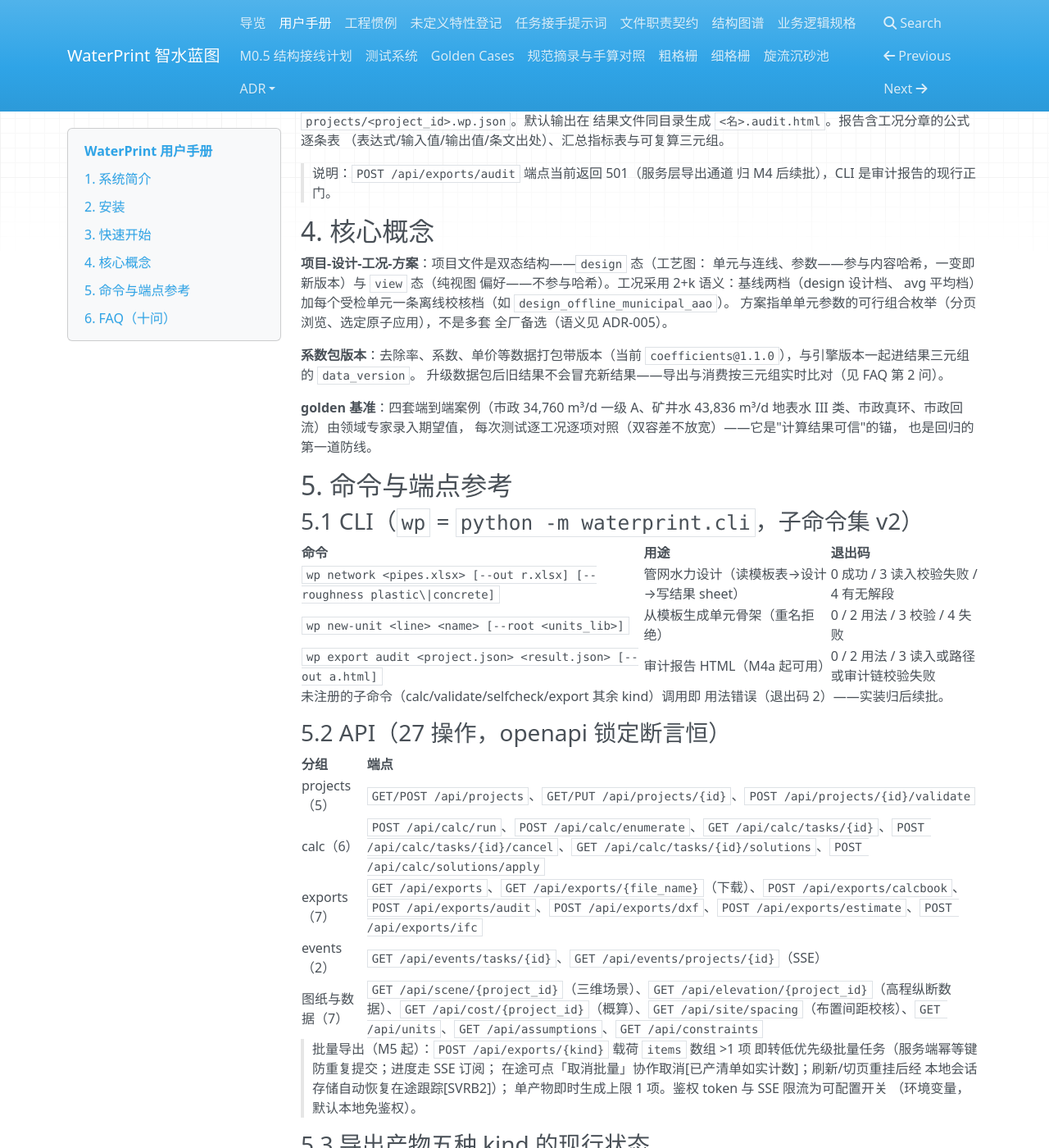
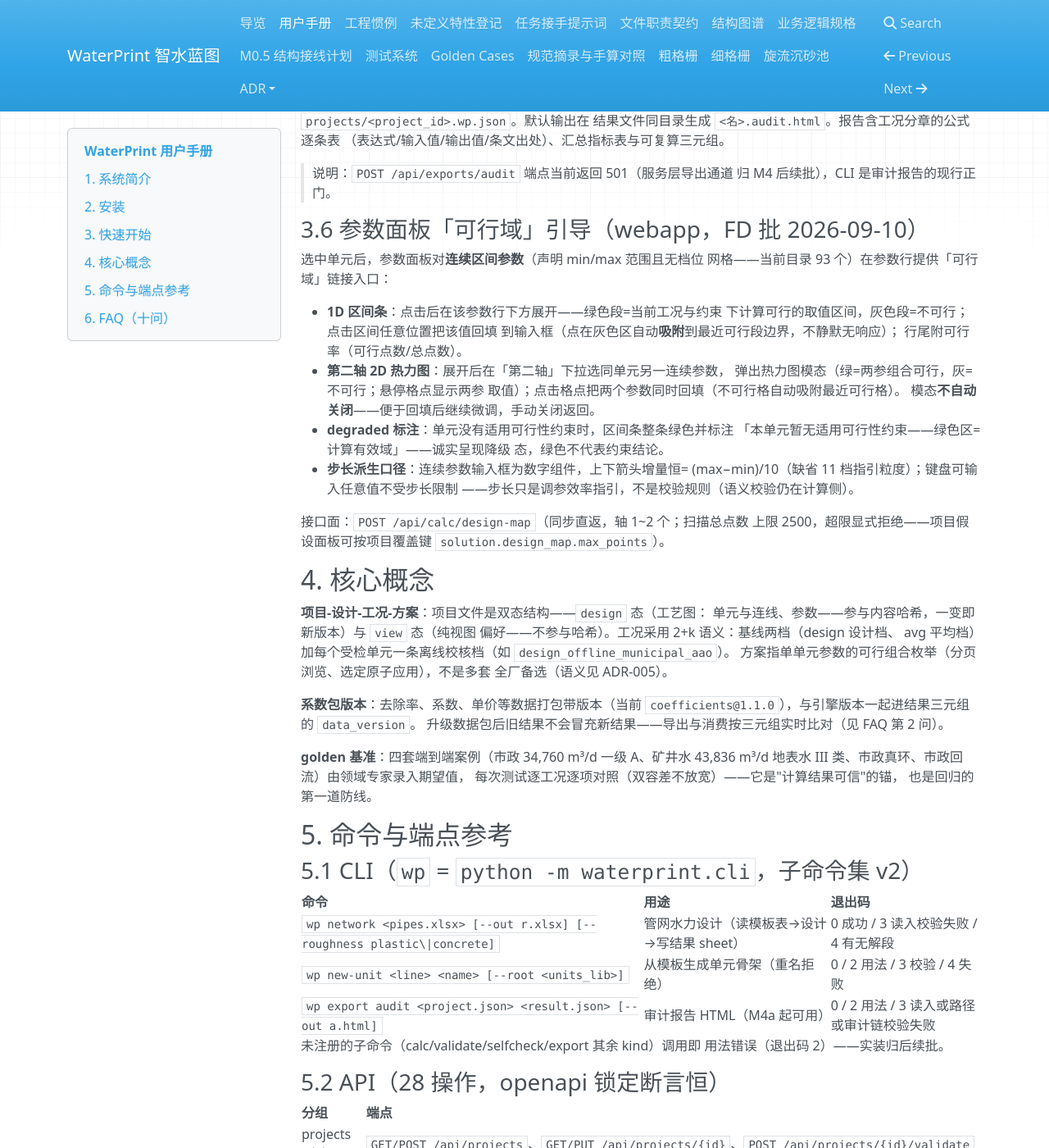
Before and after one commit to yyx20040712/waterprint, an MkDocs documentation site: the page built from docs/user-manual.md, in a window 1280 px wide and 1400 px high, scrolled down 2353 px. Shown: the whole window at 82% size. Built offline with MkDocs 1.6.1, drawn with Linux system fonts in a browser that asks for light colours; nearby versions of some CDN libraries; some of the changed text lies outside the part shown.

Commit message:
FD 可行域引导批 C5 文档笔: sync 门禁复绿+FD 用户面全档——file-contracts 登记三件(assumptions_design_map L1 伴生件[类注入防环]/solution design_map L3 正门产物件[PD1~PD5 全要素]/server services design_map[PD6 甲案同步直返——R1~R4 装配口径])+calc.py 注记勘正(六→七端点,149→191 行——C3 编辑后注记脱钩修复)+structure-graph §1b 补 services→registry 边(env 直算首例 load_coefficients L1 正门——交接「无新边」记载与实体 import 不符,勘误补登;jobs 面 CoefficientsView 适配器不变)+§2 增「可行域引导」调用链行(webapp feasibility→routers/calc→services/design_map→app run_design_map→solution/design_map→grid[guard_base=False]→enumerate→constraints)+user-manual §3.6 FD 段(93 连续参数「可行域」入口/1D 区间条点击回填+吸附/2D 热力图第二轴不自动关/degraded 标注诚实呈现/步长派生 (max-min)/10 口径——键盘任意值不限)+§5.2 勘正 27→28 操作 calc 6→7(与 openapi 锁定断言同步)+webapp 源面三处门禁修复(deriveStep.ts/.test+feasibility.test 契约头补输入/输出段——check_webapp;ParamForm 第二轴 Select placeholder 属性移除[FE3 C3/solutionsPane 同款规避——grep 门禁英文占位特征词]+头部契约补 FD 段注记)。仓外面=.workflow/pending-domain-expert.md §31.4 max_points 追认节已落。验证: 门禁 10 绿仅余 readonly 预期红[批末锁面复绿]/vitest 497/tsc --noEmit 零错/vite build 零错。真源=briefs/task-FD-plan.md

```diff
--- a/docs/user-manual.md
+++ b/docs/user-manual.md
@@ -139,6 +139,30 @@
 > 说明：`POST /api/exports/audit` 端点当前返回 501（服务层导出通道
 > 归 M4 后续批），CLI 是审计报告的现行正门。
 
+### 3.6 参数面板「可行域」引导（webapp，FD 批 2026-09-10）
+
+选中单元后，参数面板对**连续区间参数**（声明 min/max 范围且无档位
+网格——当前目录 93 个）在参数行提供「可行域」链接入口：
+
+- **1D 区间条**：点击后在该参数行下方展开——绿色段=当前工况与约束
+  下计算可行的取值区间，灰色段=不可行；点击区间任意位置把该值回填
+  到输入框（点在灰色区自动**吸附**到最近可行段边界，不静默无响应）；
+  行尾附可行率（可行点数/总点数）。
+- **第二轴 2D 热力图**：展开后在「第二轴」下拉选同单元另一连续参数，
+  弹出热力图模态（绿=两参组合可行，灰=不可行；悬停格点显示两参
+  取值）；点击格点把两个参数同时回填（不可行格自动吸附最近可行格）。
+  模态**不自动关闭**——便于回填后继续微调，手动关闭返回。
+- **degraded 标注**：单元没有适用可行性约束时，区间条整条绿色并标注
+  「本单元暂无适用可行性约束——绿色区=计算有效域」——诚实呈现降级
+  态，绿色不代表约束结论。
+- **步长派生口径**：连续参数输入框为数字组件，上下箭头增量恒=
+  (max−min)/10（缺省 11 档指引粒度）；键盘可输入任意值不受步长限制
+  ——步长只是调参效率指引，不是校验规则（语义校验仍在计算侧）。
+
+接口面：`POST /api/calc/design-map`（同步直返，轴 1~2 个；扫描总点数
+上限 2500，超限显式拒绝——项目假设面板可按项目覆盖键
+`solution.design_map.max_points`）。
+
 ## 4. 核心概念
 
 **项目-设计-工况-方案**：项目文件是双态结构——`design` 态（工艺图：
@@ -171,12 +195,12 @@
 未注册的子命令（calc/validate/selfcheck/export 其余 kind）调用即
 用法错误（退出码 2）——实装归后续批。
 
-### 5.2 API（27 操作，openapi 锁定断言恒）
+### 5.2 API（28 操作，openapi 锁定断言恒）
 
 | 分组 | 端点 |
 |------|------|
 | projects（5） | `GET/POST /api/projects`、`GET/PUT /api/projects/{id}`、`POST /api/projects/{id}/validate` |
-| calc（6） | `POST /api/calc/run`、`POST /api/calc/enumerate`、`GET /api/calc/tasks/{id}`、`POST /api/calc/tasks/{id}/cancel`、`GET /api/calc/tasks/{id}/solutions`、`POST /api/calc/solutions/apply` |
+| calc（7） | `POST /api/calc/run`、`POST /api/calc/enumerate`、`POST /api/calc/design-map`（可行域引导，同步直返——FD 批）、`GET /api/calc/tasks/{id}`、`POST /api/calc/tasks/{id}/cancel`、`GET /api/calc/tasks/{id}/solutions`、`POST /api/calc/solutions/apply` |
 | exports（7） | `GET /api/exports`、`GET /api/exports/{file_name}`（下载）、`POST /api/exports/calcbook`、`POST /api/exports/audit`、`POST /api/exports/dxf`、`POST /api/exports/estimate`、`POST /api/exports/ifc` |
 | events（2） | `GET /api/events/tasks/{id}`、`GET /api/events/projects/{id}`（SSE） |
 | 图纸与数据（7） | `GET /api/scene/{project_id}`（三维场景）、`GET /api/elevation/{project_id}`（高程纵断数据）、`GET /api/cost/{project_id}`（概算）、`GET /api/site/spacing`（布置间距校核）、`GET /api/units`、`GET /api/assumptions`、`GET /api/constraints` |
```
Also changed, not shown: docs/file-contracts.md (+4 -1 lines), docs/structure-graph.md (+2 -0 lines), 4 other files.
